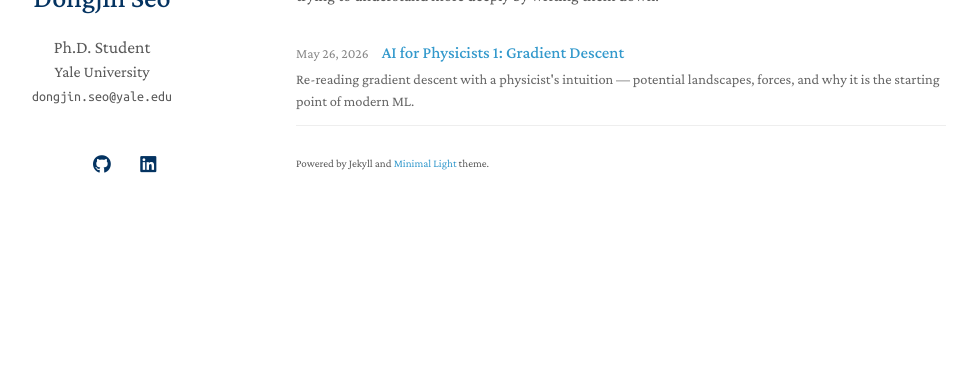
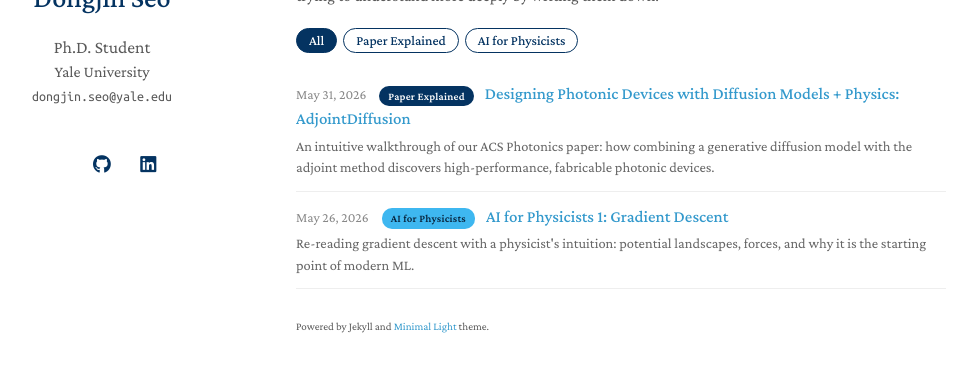
Before and after one commit to DongjinSeoAP/DongjinSeoAP.github.io, a Jekyll site: the page built from blog.md, in a window 1280 px wide, cut to the strip 206-578 px from the top of the page. Shown: the whole strip, without its empty margins (174-1151 px from the left). Built offline with Jekyll 4.4.1, drawn with Linux system fonts in a browser that asks for light colours; a style sheet for code colours, icons or effects is not loaded.

Commit message:
Add AdjointDiffusion paper-explainer blog post with Manim visuals
Three Manim animations (reverse diffusion, adjoint guidance, comparison) plus paper result figures. Blog category labels + filter, blockquote/inline-code/figure CSS fixes, and em-dash/hr cleanup in both posts.

Co-Authored-By: Claude Opus 4.8 (1M context) <noreply@anthropic.com>

```diff
--- a/_posts/2026-05-26-ai-for-physicists-1-gradient-descent.md
+++ b/_posts/2026-05-26-ai-for-physicists-1-gradient-descent.md
@@ -2,7 +2,8 @@
 layout: homepage
 title: "AI for Physicists 1: Gradient Descent"
 date: 2026-05-26
-description: "Re-reading gradient descent with a physicist's intuition — potential landscapes, forces, and why it is the starting point of modern ML."
+label: "AI for Physicists"
+description: "Re-reading gradient descent with a physicist's intuition: potential landscapes, forces, and why it is the starting point of modern ML."
 ---
 
 <h2 style="margin: 2px 0px -15px;"><u>AI for Physicists 1: Gradient Descent</u></h2>
@@ -17,7 +18,7 @@ description: "Re-reading gradient descent with a physicist's intuition — poten
 
 When a physicist first encounters machine learning, descriptions like "a neural network is a universal function approximator" or "transformers work via attention" tend to hide the essence. ML, in the end, is just **rolling a ball on the landscape of some loss function**. The simplest way to roll that ball is gradient descent, and nearly every modern ML training routine is a variant of it.
 
-In language familiar to physicists — the loss $L(\theta)$ is a **potential** defined over parameter space, and gradient descent solves (noise-free) overdamped Langevin dynamics on it:
+In language familiar to physicists, the loss $L(\theta)$ is a **potential** defined over parameter space, and gradient descent solves (noise-free) overdamped Langevin dynamics on it:
 
 $$\theta_{t+1} = \theta_t - \eta \nabla L(\theta_t)$$
 
@@ -29,7 +30,7 @@ So **force = $-\nabla L$**, and we are watching a massless particle drift throug
 
 ## Reading the potential landscape
 
-Physicists are used to drawing potential surfaces. ML lives on the same picture — except the dimension is in the millions. A few non-intuitive things happen up there, and they shape what actually matters in training:
+Physicists are used to drawing potential surfaces. ML lives on the same picture, except the dimension is in the millions. A few non-intuitive things happen up there, and they shape what actually matters in training:
 
 - **Saddle points vastly outnumber local minima.** In high dimensions, the probability that all Hessian eigenvalues share a sign decays exponentially. So the textbook "stuck in a local minimum" story barely happens. The real bottleneck is *slow escape from saddle points*.
 - **The loss landscape is highly anisotropic.** Some directions are steep, others are nearly flat. That is exactly a Hessian with large condition number, which is why vanilla gradient descent is so inefficient.
@@ -68,7 +69,7 @@ In practice we never compute the gradient over the whole dataset; we estimate it
 
 $$\nabla L(\theta) \approx \nabla L_{\text{batch}}(\theta).$$
 
-This is a **noisy gradient**. The noise acts like thermal noise — it shakes the particle out of narrow minima. So SGD comes with a built-in **annealing** effect. Recent work links the structure of this noise tightly to generalization (the running intuition: SGD implicitly prefers flat minima).
+This is a **noisy gradient**. The noise acts like thermal noise: it shakes the particle out of narrow minima. So SGD comes with a built-in **annealing** effect. Recent work links the structure of this noise tightly to generalization (the running intuition: SGD implicitly prefers flat minima).
 
 ## Wrapping up
 
@@ -77,10 +78,8 @@ This is a **noisy gradient**. The noise acts like thermal noise — it shakes th
 - Adam is diagonal preconditioning.
 - SGD's stochasticity behaves like thermal noise.
 
-These four ideas cover almost all of modern deep learning training. In the next post I will look at backpropagation — through a lens physicists already know well: the **adjoint method**.
+These four ideas cover almost all of modern deep learning training. In the next post I will look at backpropagation, through a lens physicists already know well: the **adjoint method**.
 
 <br>
 
----
-
 <small>← [Back to Blog]({{ '/blog/' | relative_url }})</small>
--- /dev/null
+++ b/_posts/2026-05-31-adjoint-diffusion-photonic-design.md
@@ -0,0 +1,128 @@
+---
+layout: homepage
+title: "Designing Photonic Devices with Diffusion Models + Physics: AdjointDiffusion"
+date: 2026-05-31
+label: "Paper Explained"
+description: "An intuitive walkthrough of our ACS Photonics paper: how combining a generative diffusion model with the adjoint method discovers high-performance, fabricable photonic devices."
+---
+
+<h2 style="margin: 2px 0px -15px;"><u>Designing Photonic Devices with Diffusion Models + Physics: AdjointDiffusion</u></h2>
+
+<br>
+
+<small><em>{{ page.date | date: "%B %d, %Y" }}</em></small>
+
+<br><br>
+
+This post is an accessible walkthrough of our paper, **["Physics-Guided and Fabrication-Aware Inverse Design of Photonic Devices Using Diffusion Models"](https://pubs.acs.org/doi/10.1021/acsphotonics.5c00993)** (ACS Photonics, 2026). The code is on [GitHub](https://github.com/dongjin-seo2020/AdjointDiffusion). I'll skip the heavy math and try to give the intuition instead.
+
+## The problem: designing a device pixel by pixel
+
+Imagine you want a tiny silicon chip that takes light coming in from one waveguide and splits it into two output ports, maybe sending red light up and blue light down. You get to decide, for every little pixel of a small region, whether it should be **silicon** or **air**. A modest design region of $50\times 50$ pixels already gives you $2^{2500}$ possible layouts. You cannot try them all, and most of them do nothing useful.
+
+This is **inverse design**: instead of guessing a shape and simulating it ("forward"), we specify the *performance we want* and search for a structure that delivers it.
+
+Two big tools already exist for this, and each has a weakness.
+
+## Tool #1: the adjoint method (fast gradients, greedy search)
+
+The **adjoint method** is the workhorse of photonic inverse design. It answers a remarkably useful question very cheaply:
+
+> *If I nudge each pixel a little, how much does my device's performance change?*
+
+That is the gradient $\nabla_x \,\mathrm{FoM}(x)$ of the figure-of-merit with respect to every pixel $x$, and the magic is that you get it from just **two** simulations (one forward, one "adjoint" backward), no matter how many pixels you have. You then take a step uphill:
+
+$$x \leftarrow x + \eta\,\nabla_x \,\mathrm{FoM}(x).$$
+
+This is just gradient ascent on the device. It's powerful, but it's **local and greedy**: it walks uphill from wherever you started and happily gets stuck in a mediocre local optimum. It also has no idea what a "reasonable" device looks like, so it tends to produce blurry, gray, swiss-cheese structures riddled with tiny features that a fab can't actually manufacture.
+
+## Tool #2: diffusion models (a learned sense of "good shapes")
+
+A **diffusion model** is the kind of generative model behind modern image generators. The training idea is delightfully physical. Take a clean image (here, a valid device layout) and gradually add noise until it dissolves into pure static. That's the **forward process**, and it looks exactly like an ink drop spreading and disappearing into a glass of water:
+
+$$x_t = \sqrt{\bar\alpha_t}\,x_0 + \sqrt{1-\bar\alpha_t}\,\epsilon, \qquad \epsilon \sim \mathcal{N}(0, I).$$
+
+The model then learns to **run that movie backwards**: starting from random noise and, step by step, removing the noise until a clean, plausible structure emerges. Train it on a library of fabrication-valid devices, and it learns the "grammar" of good layouts: connected waveguides, smooth boundaries, minimum feature sizes. Sampling from it is like un-mixing the ink:
+
+<figure class="post-fig">
+  <video autoplay loop muted playsinline>
+    <source src="{{ '/assets/img/adjointdiffusion/ReverseDiffusion.mp4' | relative_url }}" type="video/mp4">
+  </video>
+  <figcaption>Reverse diffusion: starting from pure noise, the model denoises step by step until a clean, fabricable device layout condenses out, like an ink drop un-mixing from water.</figcaption>
+</figure>
+
+But on its own, a diffusion model only knows what devices *look* like, not whether they actually *work*. It has never run a physics simulation. Ask it for "a good splitter" and it gives you something that resembles one, with no guarantee of performance.
+
+## The idea: let physics steer the denoising
+
+So we have two halves of the answer:
+
+- The **diffusion model** knows what a *fabricable, sensible* device looks like.
+- The **adjoint method** knows which way is *uphill in performance*.
+
+**AdjointDiffusion combines them.** At every step of the reverse diffusion (every time the model removes a bit of noise), we also nudge the structure in the direction the adjoint gradient says will improve performance. Concretely, the usual denoising direction (the model's *score*) gets an extra physics term:
+
+$$\underbrace{\nabla_x \log p(x)}_{\text{stay a realistic device}} \;+\; s \cdot \underbrace{\nabla_x \,\mathrm{FoM}(x)}_{\text{improve the physics}}.$$
+
+The first term keeps the design **on the manifold of manufacturable structures**; the second term pushes it toward **better performance**. The guidance strength $s$ balances the two. (Readers who know classifier-guided diffusion will recognize the shape: we've simply replaced the classifier's gradient with a *physics* gradient computed by an FDTD solver.)
+
+<figure class="post-fig">
+  <video autoplay loop muted playsinline>
+    <source src="{{ '/assets/img/adjointdiffusion/AdjointGuidance.mp4' | relative_url }}" type="video/mp4">
+  </video>
+  <figcaption>At each denoising step, an adjoint (FDTD) simulation computes how to improve the device, and that gradient nudges the generated structure, so efficiency climbs while the design stays fabricable.</figcaption>
+</figure>
+
+The two forces are complementary in a nice way. The physics gradient alone would drag the design off into unfabricable gray mush; the diffusion prior pulls it back to clean, binary, buildable shapes. The diffusion prior alone would settle for something that merely *looks* right; the physics gradient insists it actually performs. Together they explore the design space far more globally than greedy gradient ascent, finding better optima instead of the first hill they stumble onto.
+
+<figure class="post-fig">
+  <video autoplay loop muted playsinline>
+    <source src="{{ '/assets/img/adjointdiffusion/MethodComparison.mp4' | relative_url }}" type="video/mp4">
+  </video>
+  <figcaption>Plain gradient ascent climbs the nearest hill and plateaus. The generative prior lets AdjointDiffusion keep finding better, still-fabricable optima.</figcaption>
+</figure>
+
+## Does it work? Two photonic problems
+
+We tested this on two inverse-design tasks against standard baselines (the Method of Moving Asymptotes, MMA, and plain gradient ascent).
+
+**A waveguide / mode device.** AdjointDiffusion reaches higher efficiency than the baselines while keeping the structure clean and manufacturable.
+
+<figure class="post-fig">
+  <img src="{{ '/assets/img/adjointdiffusion/Result-waveguide.png' | relative_url }}" alt="Waveguide optimization results comparing AdjointDiffusion to baselines">
+  <figcaption>Waveguide-device results: AdjointDiffusion vs. baseline optimizers.</figcaption>
+</figure>
+
+**A multi-wavelength splitter ("color router").** This is the harder, *multi-condition* case: the device must do the right thing for several wavelengths at once. We make the diffusion model **class-conditional** so a single model handles all the target conditions, and the performance converges across wavelengths.
+
+<figure class="post-fig">
+  <img src="{{ '/assets/img/adjointdiffusion/Result-colorrouter.png' | relative_url }}" alt="Multi-wavelength color router results">
+  <figcaption>Multi-wavelength splitter ("color router"): one class-conditional model handles multiple target wavelengths.</figcaption>
+</figure>
+
+## How it fits together (the pipeline)
+
+If you want to actually run it, the recipe is:
+
+1. **Build a dataset** of fabrication-valid structures (`dataset_generation.py`).
+2. **Train a diffusion model** on them so it learns the space of buildable devices.
+3. **Sample with guidance:** during reverse diffusion, call an FDTD solver ([Meep](https://meep.readthedocs.io/)) at each step to get the figure-of-merit and its adjoint gradient, and add that gradient to the denoising update.
+4. For multiple targets, condition the model on a class label so one network covers them all.
+
+Plugging in your own physics is meant to be easy: implement a simulation class with `compute_fom()` and `compute_adjoint()` methods, and the rest of the machinery carries over.
+
+## Takeaways
+
+- **Inverse design needs both "what's good" and "what's buildable."** Adjoint gradients give the first; a generative prior gives the second.
+- **Guided diffusion is a clean way to fuse them:** keep the model's denoising step, add a physics-gradient term, and you get designs that are simultaneously high-performance *and* fabricable.
+- **It generalizes.** Swap in your own simulator and figure-of-merit, and the same framework applies beyond photonics to other physics-constrained design problems.
+
+If you'd like the full details, the [paper is here](https://pubs.acs.org/doi/10.1021/acsphotonics.5c00993) and the [code is here](https://github.com/dongjin-seo2020/AdjointDiffusion).
+
+<br>
+
+> **Citation.** D. Seo, S. Um, S. Lee, J. C. Ye, and H. Chung, "Physics-Guided and Fabrication-Aware Inverse Design of Photonic Devices Using Diffusion Models," *ACS Photonics* (2026). DOI: [10.1021/acsphotonics.5c00993](https://pubs.acs.org/doi/10.1021/acsphotonics.5c00993)
+
+<br>
+
+<small>← [Back to Blog]({{ '/blog/' | relative_url }})</small>
--- a/assets/css/custom.css
+++ b/assets/css/custom.css
@@ -233,6 +233,82 @@
 
 .pub-item.hidden { display: none; }
 
+/* ====== Post figures & videos ====== */
+.post-fig {
+  margin: 24px auto;
+  text-align: center;
+}
+.post-fig img,
+.post-fig video {
+  max-width: 100%;
+  height: auto;
+  border-radius: 8px;
+  border: 1px solid #e5e5e5;
+  background: #fff;
+}
+.post-fig figcaption {
+  font-size: 0.85rem;
+  color: #777;
+  margin-top: 8px;
+  line-height: 1.45;
+}
+.post-fig.narrow img,
+.post-fig.narrow video { max-width: 560px; }
+@media (prefers-color-scheme: dark) {
+  .post-fig img,
+  .post-fig video { border-color: #2f3140; }
+  .post-fig figcaption { color: #9a9ca6; }
+}
+
+/* ====== Blockquotes (blend with page bg instead of the theme's white box) ====== */
+blockquote {
+  background: transparent !important;
+  border-left: 3px solid #043361;
+  margin: 1.2em 0;
+  padding: 0.4em 0 0.4em 16px;
+  font-style: normal;
+  color: inherit;
+  font-size: 1rem;
+}
+@media (prefers-color-scheme: dark) {
+  blockquote { border-left-color: #3eb7f0; }
+}
+
+/* ====== Blog category badges + filter ====== */
+.cat-badge {
+  display: inline-block;
+  font-size: 0.68rem;
+  font-weight: 600;
+  letter-spacing: 0.02em;
+  padding: 2px 9px;
+  border-radius: 10px;
+  margin-right: 8px;
+  background: #043361;
+  color: #fff;
+  vertical-align: middle;
+}
+.cat-badge.cat-ai-for-physicists { background: #3eb7f0; color: #08263f; }
+.cat-badge.cat-paper-explained  { background: #043361; color: #fff; }
+@media (prefers-color-scheme: dark) {
+  .cat-badge.cat-paper-explained { background: #1d4e7e; color: #eaf4fb; }
+}
+
+/* ====== Inline code (theme hard-codes #333, unreadable in dark mode) ====== */
+code {
+  background: rgba(4, 51, 97, 0.08);
+  color: #043361;
+  padding: 1px 6px;
+  border-radius: 4px;
+  font-size: 0.9em;
+}
+pre { background: #f4f7fb; }
+pre code { background: transparent; color: inherit; padding: 0; font-size: inherit; }
+@media (prefers-color-scheme: dark) {
+  code { background: rgba(62, 183, 240, 0.16); color: #8fd3f4; }
+  pre { background: #262834; color: #dadbdf; }
+  pre code { color: #dadbdf; }
+}
+
 /* ====== Blog list ====== */
 .blog-list { list-style: none; padding: 0; margin: 0; }
 .blog-list li {
--- a/blog.md
+++ b/blog.md
@@ -10,12 +10,37 @@ permalink: /blog/
 
 Notes and informal essays. Mostly about AI for physicists, scientific machine learning, and things I'm trying to understand more deeply by writing them down.
 
+<div class="pub-filter" id="blog-filter">
+  <button class="active" data-cat="all">All</button>
+  {% assign cats = site.posts | map: "label" | uniq %}
+  {% for c in cats %}{% if c %}<button data-cat="{{ c | slugify }}">{{ c }}</button>{% endif %}{% endfor %}
+</div>
+
 <ul class="blog-list">
 {% for post in site.posts %}
-  <li>
+  <li class="blog-item" data-cat="{{ post.label | slugify }}">
     <span class="post-date">{{ post.date | date: "%b %d, %Y" }}</span>
+    {% if post.label %}<span class="cat-badge cat-{{ post.label | slugify }}">{{ post.label }}</span>{% endif %}
     <a class="post-title" href="{{ post.url | relative_url }}">{{ post.title }}</a>
     {% if post.description %}<div style="font-size:0.9rem;color:#666;margin-top:4px;">{{ post.description }}</div>{% endif %}
   </li>
 {% endfor %}
 </ul>
+
+<script>
+(function () {
+  var buttons = document.querySelectorAll('#blog-filter button');
+  var items = document.querySelectorAll('.blog-list .blog-item');
+  buttons.forEach(function (btn) {
+    btn.addEventListener('click', function () {
+      buttons.forEach(function (b) { b.classList.remove('active'); });
+      btn.classList.add('active');
+      var cat = btn.getAttribute('data-cat');
+      items.forEach(function (it) {
+        var show = (cat === 'all') || (it.getAttribute('data-cat') === cat);
+        it.style.display = show ? '' : 'none';
+      });
+    });
+  });
+})();
+</script>
```
Also changed, not shown: manim/adjoint_diffusion.py (added, +224 -0 lines), assets/img/adjointdiffusion/Result-colorrouter.png (added), assets/img/adjointdiffusion/Result-waveguide.png (added), assets/img/adjointdiffusion/Result1-2.png (added), assets/img/adjointdiffusion/Result1.png (added), assets/img/adjointdiffusion/Result2.png (added), assets/img/adjointdiffusion/comparison.png (added), assets/img/adjointdiffusion/logo.png (added), assets/img/adjointdiffusion/result2-2.png (added), 4 other files.
